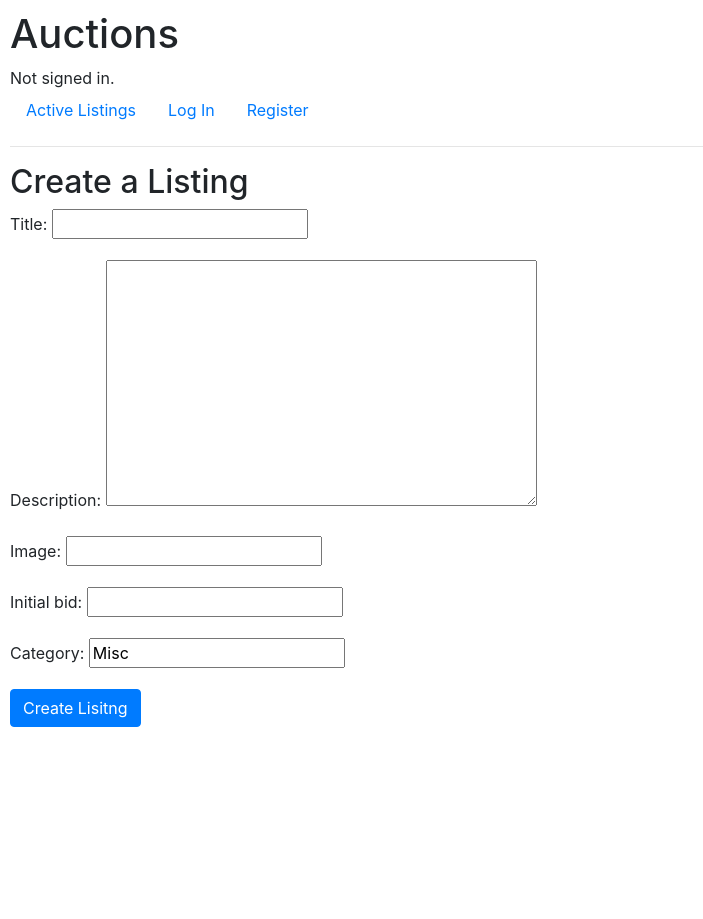
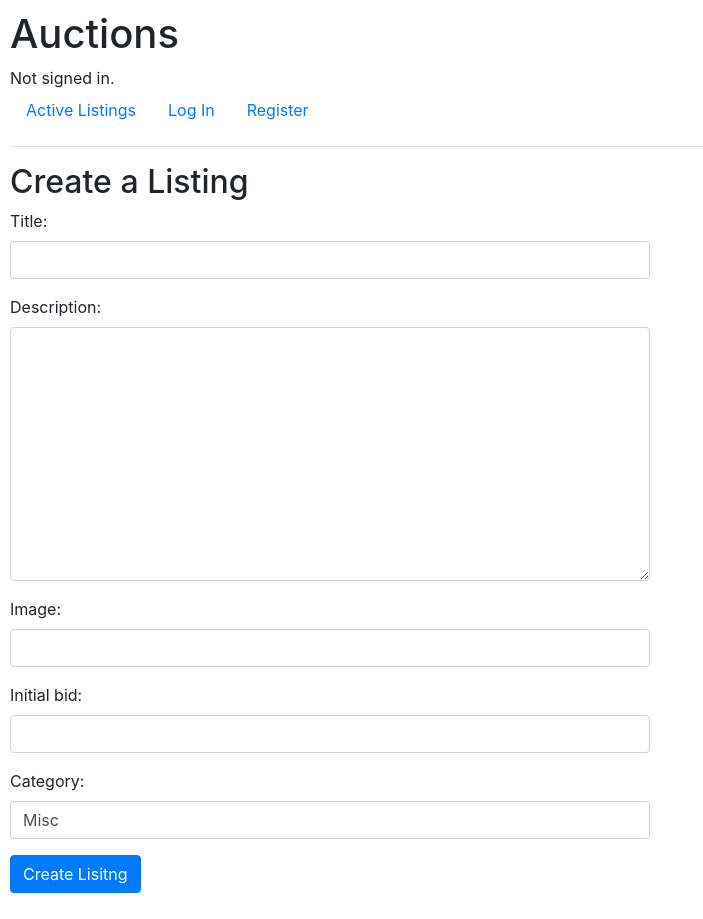
Before and after one commit to cmdr-1/ebay_clone, a Django app: page /create in a window 1280 px wide. Shown: the whole page, without its empty margins (0-703 px from the left). Before the commit the page ends 727 px from the top, so only its background shows below. Run offline with Django 3.2, Linux system fonts and the light colour scheme; some libraries are stand-ins or nearby versions.

Commit message:
Add bootstrap classes to form fields

```diff
--- a/auctions/forms.py
+++ b/auctions/forms.py
@@ -14,3 +14,10 @@ class ListingsForm(forms.ModelForm):
             'initial_bid',
             'category'
         ]
+
+    def __init__(self, *args, **kwargs):
+        super(ListingsForm, self).__init__(*args, **kwargs)
+        for field in iter(self.fields):
+            self.fields[field].widget.attrs.update({
+                'class': 'form-control'
+        })
--- a/auctions/static/auctions/styles.css
+++ b/auctions/static/auctions/styles.css
@@ -1,3 +1,7 @@
 body {
     padding: 10px;
 }
+
+.form-control {
+    width: 50vw;
+}
--- a/auctions/templates/auctions/create.html
+++ b/auctions/templates/auctions/create.html
@@ -6,8 +6,10 @@
 
 <h2>Create a Listing</h2>
 
+<div class="form-group">
 <form method="POST" novalidate>
   {% csrf_token %} {{ form.as_p }}
   <input type="submit" value="Create Lisitng" class="btn btn-primary"/>
+
 </form>
 {% endblock %}
```
